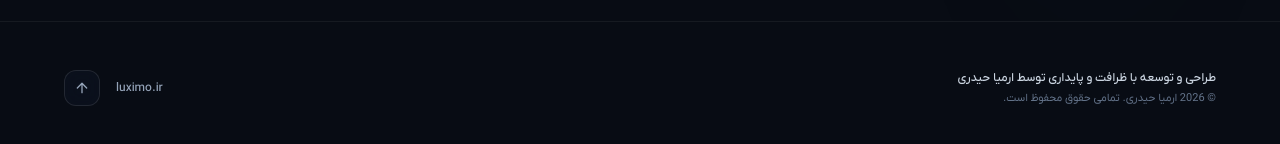
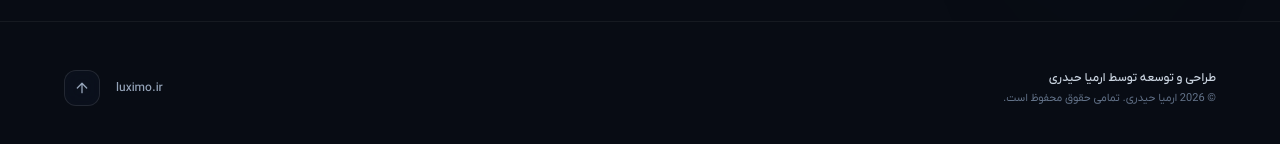
Before and after one commit to erm-iya/erm-iya.github.io, a React (Vite) app: page / in a window 1280 px wide. Shown: the part 5692-5836 px from the top of the page. Built offline with nearby package versions, Linux system fonts and the light colour scheme.

Commit message:
ermiya: update license to all rights reserved and simplify footer attribution

```diff
--- a/src/data/translations.ts
+++ b/src/data/translations.ts
@@ -262,7 +262,7 @@ export const translations: Record<Language, Translation> = {
       availableBadge: "هم‌اکنون آماده گفتگو",
     },
     footer: {
-      designedBy: "طراحی و توسعه با ظرافت و پایداری توسط ارمیا حیدری",
+      designedBy: "طراحی و توسعه توسط ارمیا حیدری",
       rights: "تمامی حقوق محفوظ است.",
     },
   },
@@ -402,7 +402,7 @@ export const translations: Record<Language, Translation> = {
       availableBadge: "Available for new opportunities",
     },
     footer: {
-      designedBy: "Engineered with precision and serene aesthetics by Ermiya Heidari",
+      designedBy: "Designed & Engineered by Ermiya Heidari",
       rights: "All rights reserved.",
     },
   },
@@ -542,7 +542,7 @@ export const translations: Record<Language, Translation> = {
       availableBadge: "ئامادەم بۆ وەڵامدانەوە",
     },
     footer: {
-      designedBy: "بە وردەکاری و دیزاینی دڵنەواز ساز کراوە لە لایەن ئێرمیا حەیدەری",
+      designedBy: "دیزاین و پەرەپێدان لەلایەن ئێرمیا حەیدەری",
       rights: "هەموو مافەکانی پارێزراوە.",
     },
   },
@@ -682,7 +682,7 @@ export const translations: Record<Language, Translation> = {
       availableBadge: "Verfügbar für neue Herausforderungen",
     },
     footer: {
-      designedBy: "Präzise und ästhetisch entwickelt von Ermiya Heidari",
+      designedBy: "Entworfen & Entwickelt von Ermiya Heidari",
       rights: "Alle Rechte vorbehalten.",
     },
   },
```
Also changed, not shown: 1 other file (tests, documents, lock files or other folders).
